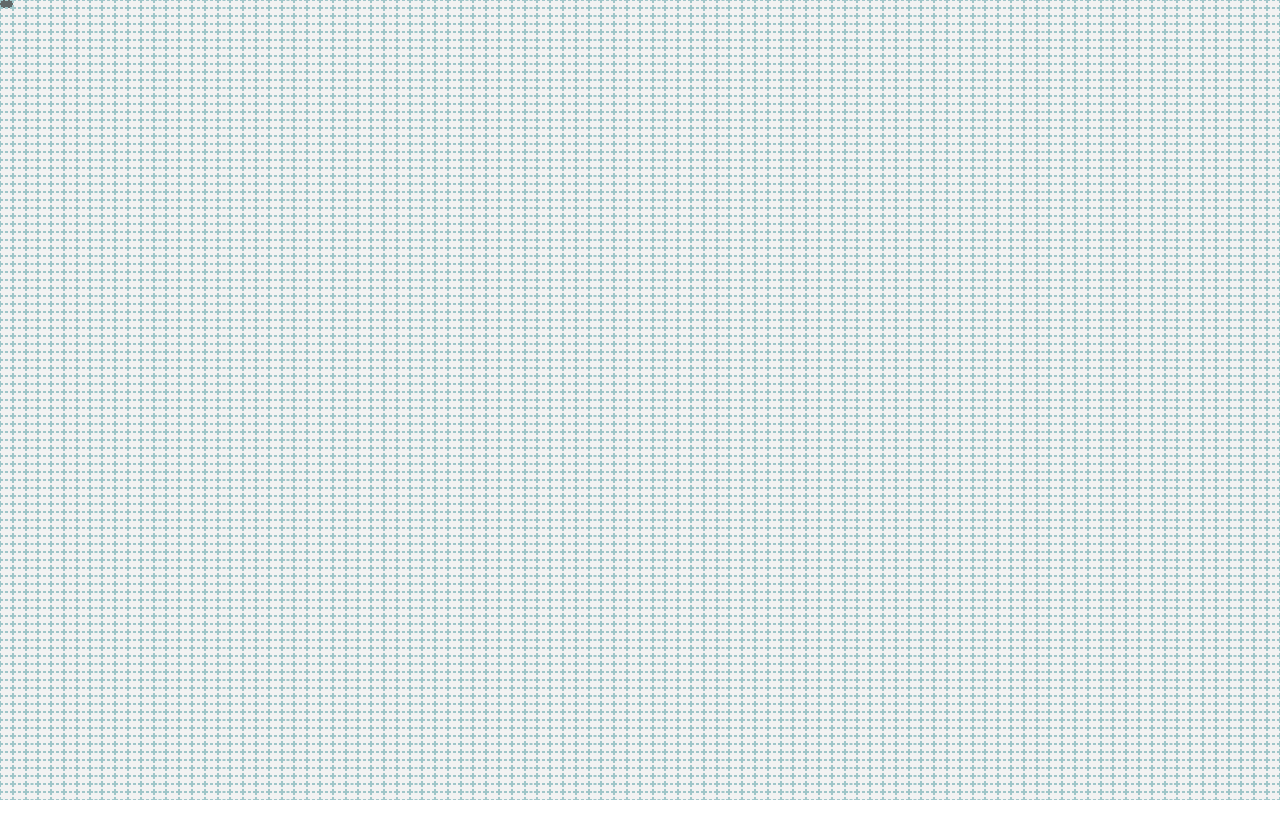
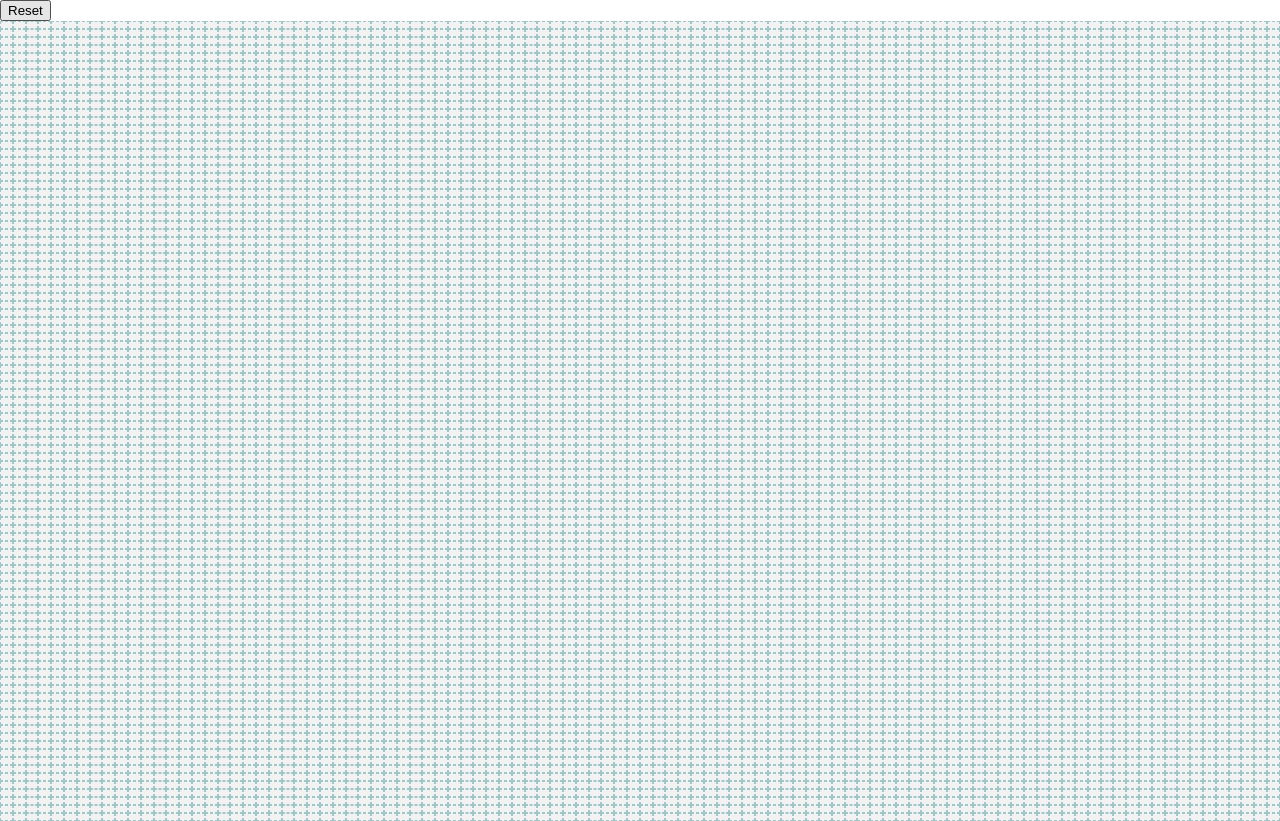
Before and after one commit to Mikey-Esteban/etchASketch, a plain HTML site: page index.html in a window 1280 px wide. Before the commit the page ends 800 px from the top, so only its background shows below. Drawn offline with Linux system fonts and the light colour scheme.

Commit message:
added reset button

```diff
--- a/index.html
+++ b/index.html
@@ -6,8 +6,16 @@
     <!-- icon tab -->
     <link rel = "icon" type = "image/png" href = "assets/mdLogo.jpg">
     <link rel="stylesheet" href="styles.css">
+    <!-- font awesome -->
+    <script src="https://kit.fontawesome.com/c483931770.js" crossorigin="anonymous"></script>
+    <!-- for custom pencil icon cursor -->
+    <link rel="stylesheet" href="assets/fontawesome.min.css">
+    <script src="assets/jquery-3.5.0.min.js"></script>
+    <script src="assets/jquery.awesome-cursor.min.js"></script></pre>
   </head>
   <body>
+
+    <button class="favorite styled" type="button">Reset</button>
 
 
   <script type="text/javascript" src="script.js"></script>
```
